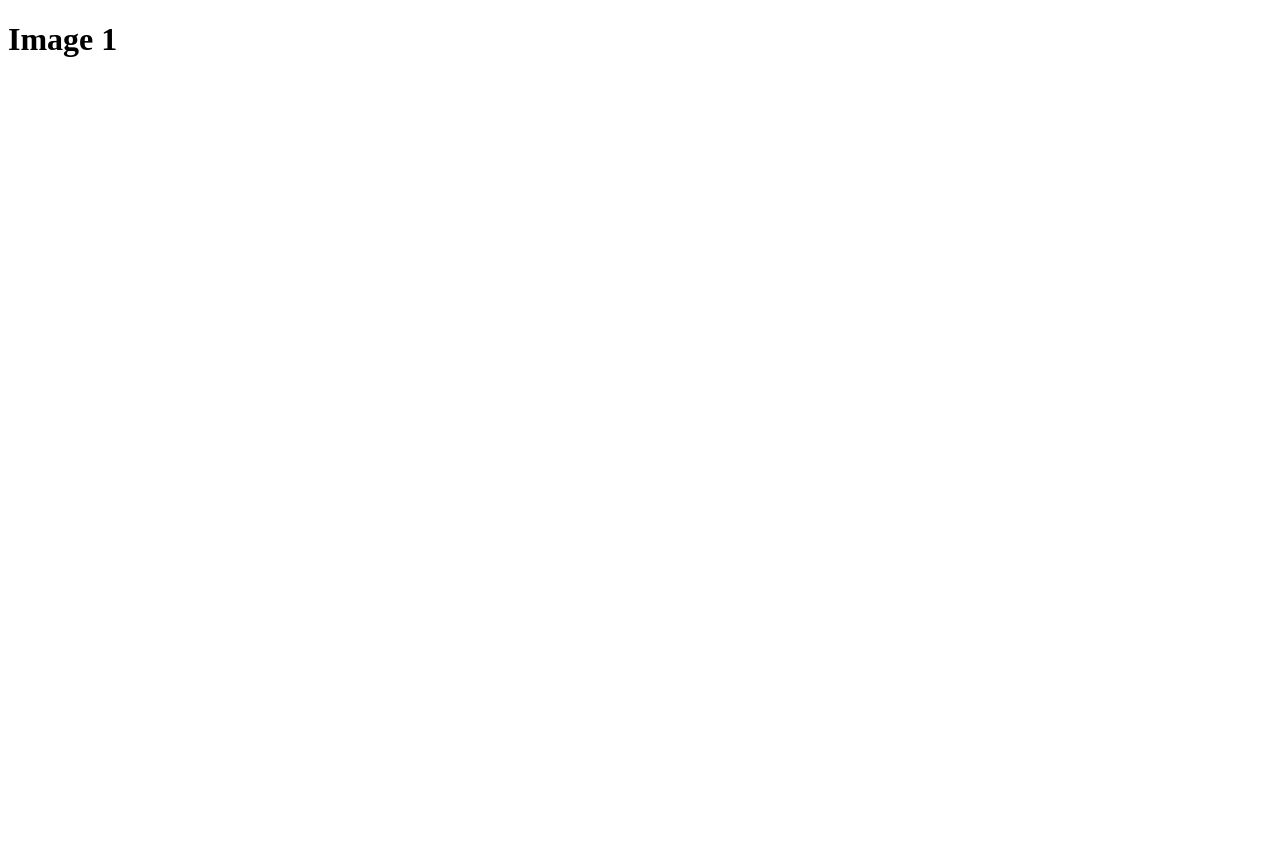
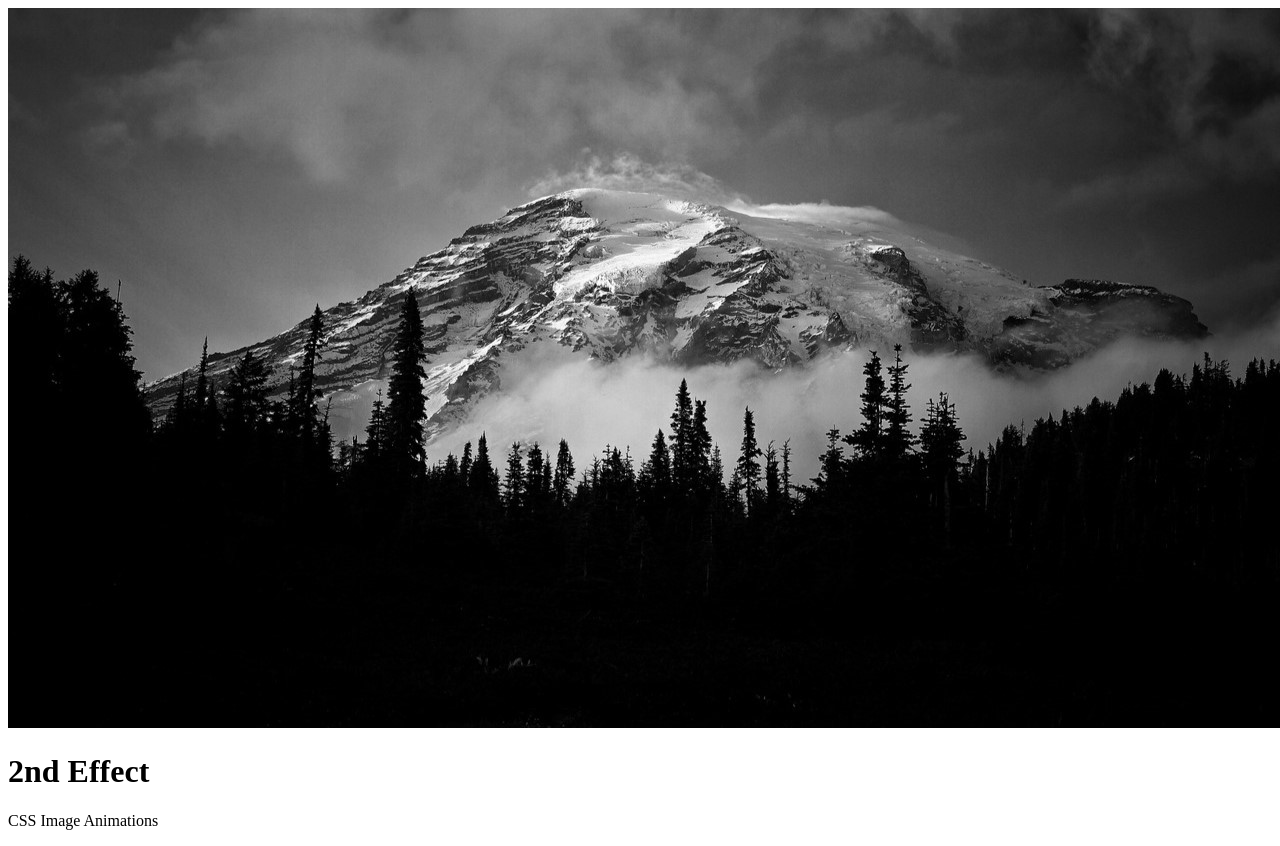
Before and after one commit to Nimira43/Image-Effects-Vol-1, a plain HTML site: page 2nd-Image-Effect/index.html in a window 1280 px wide. Before the commit the page ends 800 px from the top, so only its background shows below. Drawn offline with Linux system fonts and the light colour scheme.

Commit message:
Initial HTML done for rest of effect projects.

```diff
--- a/2nd-Image-Effect/index.html
+++ b/2nd-Image-Effect/index.html
@@ -5,9 +5,13 @@
   <meta name="viewport" content="width=device-width, initial-scale=1.0">
   <link rel="icon" type="image/png" href="images/billy.png">
   <link rel="stylesheet" href="style.css">
-  <title>1st Image Effect</title>
+  <title>2nd Image Effect</title>
 </head>
 <body>
-  <h1>Image 1</h1>
+  <div class="container">
+    <img src="./images/img-2.jpg">
+    <h1 class="caption">2nd Effect</h1>
+    <p>CSS Image Animations</p>
+  </div>
 </body>
 </html>
```
Also changed, not shown: 3rd-Image-Effect/index.html (+6 -2 lines), 4th-Image-Effect/index.html (+6 -2 lines).
